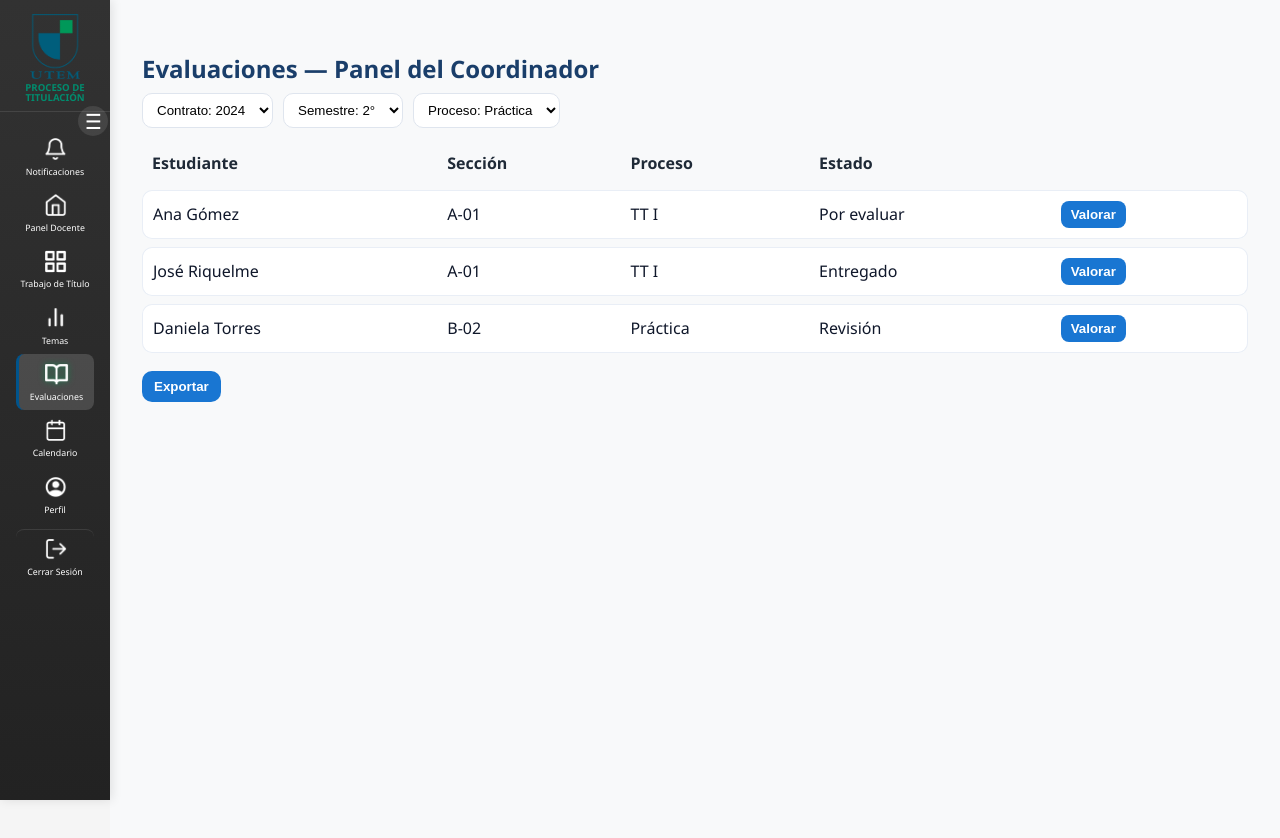
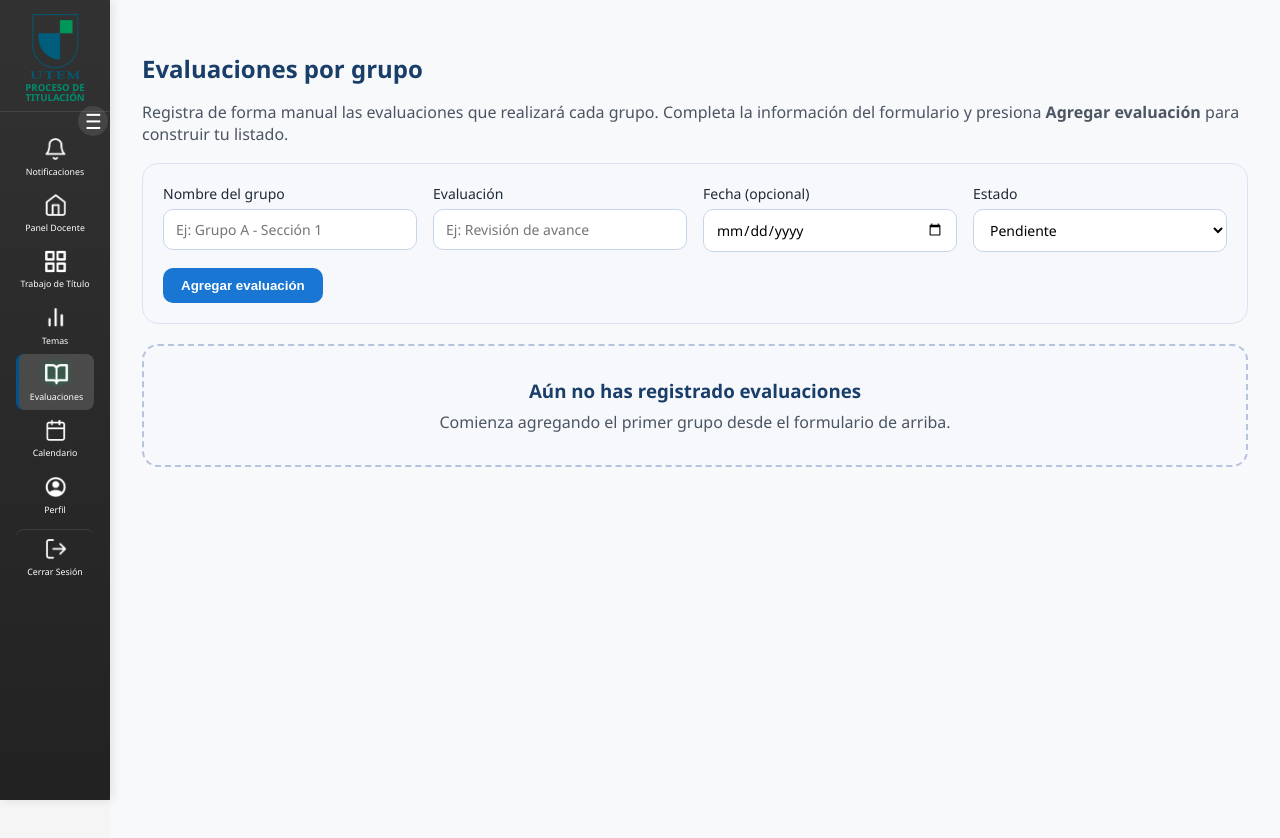
Before and after one commit to DMoyaR/trabajo_titulo, an Angular app in the folder frontend/: page /docente/evaluaciones in a window 1280 px wide. Shown: the top 838 px of the page. Built offline with nearby package versions, Linux system fonts and the light colour scheme.

Commit message:
feat(docente-evaluaciones): enable manual evaluation entry

```diff
--- a/frontend/src/app/features/docente/evaluaciones/docente-evaluaciones.component.css
+++ b/frontend/src/app/features/docente/evaluaciones/docente-evaluaciones.component.css
@@ -1,50 +1,44 @@
-/* ===== Estilos del panel de evaluaciones (código 2) ===== */
+/* Panel para registrar evaluaciones manuales */
 .ttl {
   color: #1a3e6a;
-  margin-bottom: 8px;
+  margin-bottom: 6px;
 }
 
-.filters {
-  display: flex;
-  gap: 10px;
-  margin-bottom: 8px;
+.description {
+  color: #4b5563;
+  margin-bottom: 18px;
 }
 
-select {
-  border: 1px solid #dfe5ee;
-  border-radius: 10px;
-  padding: 8px 10px;
-  background: #fff;
+.form {
+  background: #f6f8fb;
+  border: 1px solid #dbe3f3;
+  border-radius: 16px;
+  padding: 20px;
+  margin-bottom: 20px;
 }
 
-.tbl {
-  width: 100%;
-  border-collapse: separate;
-  border-spacing: 0 8px;
+.form-grid {
+  display: grid;
+  gap: 16px;
+  grid-template-columns: repeat(auto-fit, minmax(220px, 1fr));
+  margin-bottom: 16px;
 }
 
-th {
+.field {
+  display: flex;
+  flex-direction: column;
+  gap: 6px;
+  font-size: 14px;
   color: #1f2a37;
-  text-align: left;
-  padding: 8px 10px;
 }
 
-td {
+.field input,
+.field select {
+  border: 1px solid #c7d5eb;
+  border-radius: 10px;
+  padding: 10px 12px;
+  font: inherit;
   background: #fff;
-  border: 1px solid #e9eef6;
-  padding: 10px;
-  border-left: 0;
-  border-right: 0;
-}
-
-tr td:first-child {
-  border-radius: 10px 0 0 10px;
-  border-left: 1px solid #e9eef6;
-}
-
-tr td:last-child {
-  border-radius: 0 10px 10px 0;
-  border-right: 1px solid #e9eef6;
 }
 
 .btn {
@@ -52,16 +46,91 @@ tr td:last-child {
   border-radius: 10px;
   background: #1976d2;
   color: #fff;
-  font-weight: 800;
-  padding: 8px 12px;
+  font-weight: 700;
+  padding: 10px 18px;
   cursor: pointer;
+  transition: background 0.2s ease;
 }
 
-.btn.sm {
-  padding: 6px 10px;
-  border-radius: 8px;
+.btn:hover {
+  background: #0f5cad;
 }
 
-.actions {
-  margin-top: 10px;
+.groups {
+  display: grid;
+  gap: 16px;
 }
+
+.group-card {
+  border: 1px solid #e1e8f5;
+  border-radius: 16px;
+  padding: 18px;
+  background: #fff;
+  display: flex;
+  flex-direction: column;
+  gap: 12px;
+}
+
+.group-card header {
+  display: flex;
+  justify-content: space-between;
+  align-items: baseline;
+  gap: 8px;
+}
+
+.group-card h3 {
+  margin: 0;
+  color: #1a3e6a;
+}
+
+.group-card header span {
+  color: #6b7280;
+  font-size: 14px;
+}
+
+.group-card ul {
+  list-style: none;
+  margin: 0;
+  padding: 0;
+  display: flex;
+  flex-direction: column;
+  gap: 12px;
+}
+
+.group-card li {
+  border: 1px solid #dbe3f3;
+  border-radius: 12px;
+  padding: 12px;
+  background: #f9fbff;
+}
+
+.group-card h4 {
+  margin: 0 0 6px;
+  color: #1f2a37;
+}
+
+.meta {
+  display: flex;
+  gap: 12px;
+  flex-wrap: wrap;
+  color: #4b5563;
+  font-size: 13px;
+}
+
+.empty {
+  border: 2px dashed #b6c3de;
+  border-radius: 16px;
+  padding: 32px;
+  text-align: center;
+  background: #f6f8fb;
+}
+
+.empty h3 {
+  margin: 0 0 8px;
+  color: #1a3e6a;
+}
+
+.empty p {
+  margin: 0;
+  color: #4b5563;
+}
--- a/frontend/src/app/features/docente/evaluaciones/docente-evaluaciones.component.html
+++ b/frontend/src/app/features/docente/evaluaciones/docente-evaluaciones.component.html
@@ -1,30 +1,70 @@
-<h2 class="ttl">Evaluaciones — Panel del Coordinador</h2>
+<h2 class="ttl">Evaluaciones por grupo</h2>
+<p class="description">
+  Registra de forma manual las evaluaciones que realizará cada grupo. Completa la información del
+  formulario y presiona <strong>Agregar evaluación</strong> para construir tu listado.
+</p>
 
-<div class="filters">
-  <select><option>Contrato: 2024</option></select>
-  <select><option>Semestre: 2°</option></select>
-  <select><option>Proceso: Práctica</option></select>
-</div>
+<form class="form" (submit)="agregarEvaluacion($event)">
+  <div class="form-grid">
+    <label class="field">
+      <span>Nombre del grupo</span>
+      <input
+        type="text"
+        placeholder="Ej: Grupo A - Sección 1"
+        [value]="grupoNombre()"
+        (input)="grupoNombre.set(($any($event.target)).value)"
+      />
+    </label>
+    <label class="field">
+      <span>Evaluación</span>
+      <input
+        type="text"
+        placeholder="Ej: Revisión de avance"
+        [value]="evaluacionTitulo()"
+        (input)="evaluacionTitulo.set(($any($event.target)).value)"
+      />
+    </label>
+    <label class="field">
+      <span>Fecha (opcional)</span>
+      <input
+        type="date"
+        [value]="evaluacionFecha()"
+        (input)="evaluacionFecha.set(($any($event.target)).value)"
+      />
+    </label>
+    <label class="field">
+      <span>Estado</span>
+      <select [value]="evaluacionEstado()" (change)="evaluacionEstado.set(($any($event.target)).value)">
+        <option *ngFor="let estado of estados" [value]="estado">{{ estado }}</option>
+      </select>
+    </label>
+  </div>
+  <button class="btn" type="submit">Agregar evaluación</button>
+</form>
 
-<table class="tbl">
-  <thead>
-    <tr>
-      <th>Estudiante</th>
-      <th>Sección</th>
-      <th>Proceso</th>
-      <th>Estado</th>
-      <th></th>
-    </tr>
-  </thead>
-  <tbody>
-    <tr *ngFor="let r of rows()">
-      <td>{{ r.estudiante }}</td>
-      <td>{{ r.seccion }}</td>
-      <td>{{ r.proy }}</td>
-      <td>{{ r.estado }}</td>
-      <td><button class="btn sm">Valorar</button></td>
-    </tr>
-  </tbody>
-</table>
+<ng-container *ngIf="grupos().length; else emptyState">
+  <div class="groups">
+    <section class="group-card" *ngFor="let grupo of grupos()">
+      <header>
+        <h3>{{ grupo.nombre }}</h3>
+        <span>{{ grupo.evaluaciones.length }} evaluaciones</span>
+      </header>
+      <ul>
+        <li *ngFor="let evaluacion of grupo.evaluaciones">
+          <h4>{{ evaluacion.titulo }}</h4>
+          <p class="meta">
+            <span *ngIf="evaluacion.fecha">Fecha: {{ evaluacion.fecha | date: 'dd/MM/yyyy' }}</span>
+            <span>Estado: {{ evaluacion.estado }}</span>
+          </p>
+        </li>
+      </ul>
+    </section>
+  </div>
+</ng-container>
 
-<div class="actions"><button class="btn">Exportar</button></div>
+<ng-template #emptyState>
+  <div class="empty">
+    <h3>Aún no has registrado evaluaciones</h3>
+    <p>Comienza agregando el primer grupo desde el formulario de arriba.</p>
+  </div>
+</ng-template>
--- a/frontend/src/app/features/docente/evaluaciones/docente-evaluaciones.component.ts
+++ b/frontend/src/app/features/docente/evaluaciones/docente-evaluaciones.component.ts
@@ -1,5 +1,14 @@
 import { Component, signal } from '@angular/core';
 import { CommonModule } from '@angular/common';
+
+type GrupoEvaluaciones = {
+  nombre: string;
+  evaluaciones: {
+    titulo: string;
+    fecha: string;
+    estado: string;
+  }[];
+};
 
 @Component({
   selector: 'app-evaluaciones',
@@ -9,9 +18,56 @@ import { CommonModule } from '@angular/common';
   styleUrls: ['./docente-evaluaciones.component.css'],
 })
 export class DocenteEvaluacionesComponent {
-  rows = signal([
-    { estudiante: 'Ana Gómez', seccion: 'A-01', estado: 'Por evaluar', proy: 'TT I' },
-    { estudiante: 'José Riquelme', seccion: 'A-01', estado: 'Entregado', proy: 'TT I' },
-    { estudiante: 'Daniela Torres', seccion: 'B-02', estado: 'Revisión', proy: 'Práctica' },
-  ]);
+  readonly estados = ['Pendiente', 'En progreso', 'Evaluada'];
+
+  grupos = signal<GrupoEvaluaciones[]>([]);
+
+  grupoNombre = signal('');
+  evaluacionTitulo = signal('');
+  evaluacionFecha = signal('');
+  evaluacionEstado = signal(this.estados[0]);
+
+  agregarEvaluacion(event: Event): void {
+    event.preventDefault();
+
+    const nombre = this.grupoNombre().trim();
+    const titulo = this.evaluacionTitulo().trim();
+    const fecha = this.evaluacionFecha().trim();
+    const estado = this.evaluacionEstado();
+
+    if (!nombre || !titulo) {
+      return;
+    }
+
+    const evaluacion = { titulo, fecha, estado };
+    const gruposActuales = this.grupos();
+    const indiceGrupo = gruposActuales.findIndex(
+      (grupo) => grupo.nombre.toLowerCase() === nombre.toLowerCase()
+    );
+
+    if (indiceGrupo >= 0) {
+      const grupoActualizado: GrupoEvaluaciones = {
+        ...gruposActuales[indiceGrupo],
+        evaluaciones: [...gruposActuales[indiceGrupo].evaluaciones, evaluacion],
+      };
+
+      this.grupos.set([
+        ...gruposActuales.slice(0, indiceGrupo),
+        grupoActualizado,
+        ...gruposActuales.slice(indiceGrupo + 1),
+      ]);
+    } else {
+      this.grupos.set([
+        ...gruposActuales,
+        {
+          nombre,
+          evaluaciones: [evaluacion],
+        },
+      ]);
+    }
+
+    this.evaluacionTitulo.set('');
+    this.evaluacionFecha.set('');
+    this.evaluacionEstado.set(this.estados[0]);
+  }
 }
```
